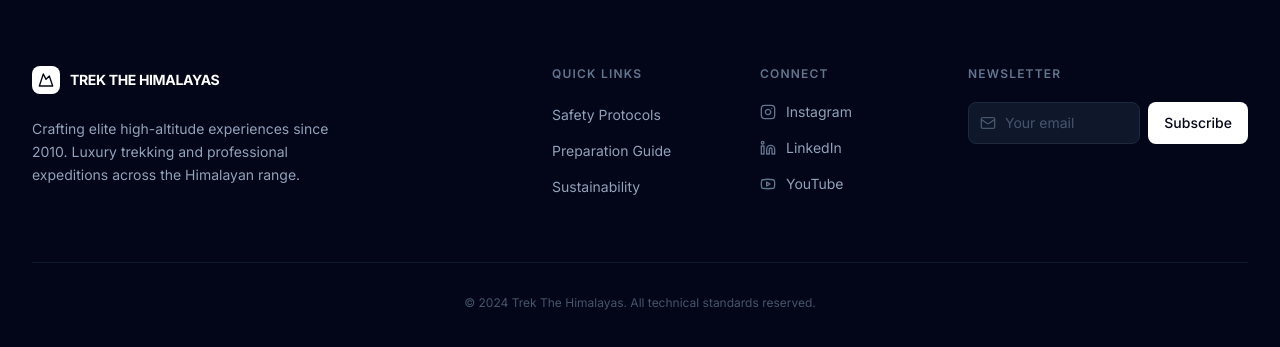
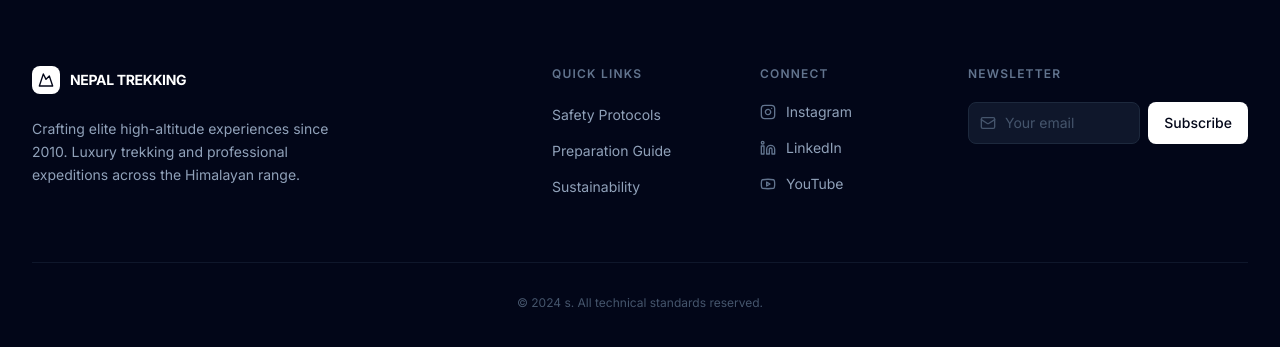
Before and after one commit to Khushbumandal2060/nepal-trekking, a Next.js app: page /contact in a window 1280 px wide. Shown: the part 1739-2086 px from the top of the page. Built offline with nearby package versions, Linux system fonts and the light colour scheme.

Commit message:
add footer

```diff
--- a/src/components/Footer.tsx
+++ b/src/components/Footer.tsx
@@ -47,7 +47,7 @@ export default function Footer() {
                 <Mountain className="w-4 h-4 text-slate-950" />
               </div>
               <span className="text-sm font-bold text-white tracking-tight">
-                TREK THE HIMALAYAS
+                NEPAL TREKKING
               </span>
             </Link>
             <p className="text-sm leading-relaxed max-w-xs">
@@ -109,7 +109,7 @@ export default function Footer() {
 
         <div className="mt-16 pt-8 border-t border-slate-900 text-center">
           <p className="text-xs text-slate-600">
-            © 2024 Trek The Himalayas. All technical standards reserved.
+            © 2024 s. All technical standards reserved.
           </p>
         </div>
       </div>
```
